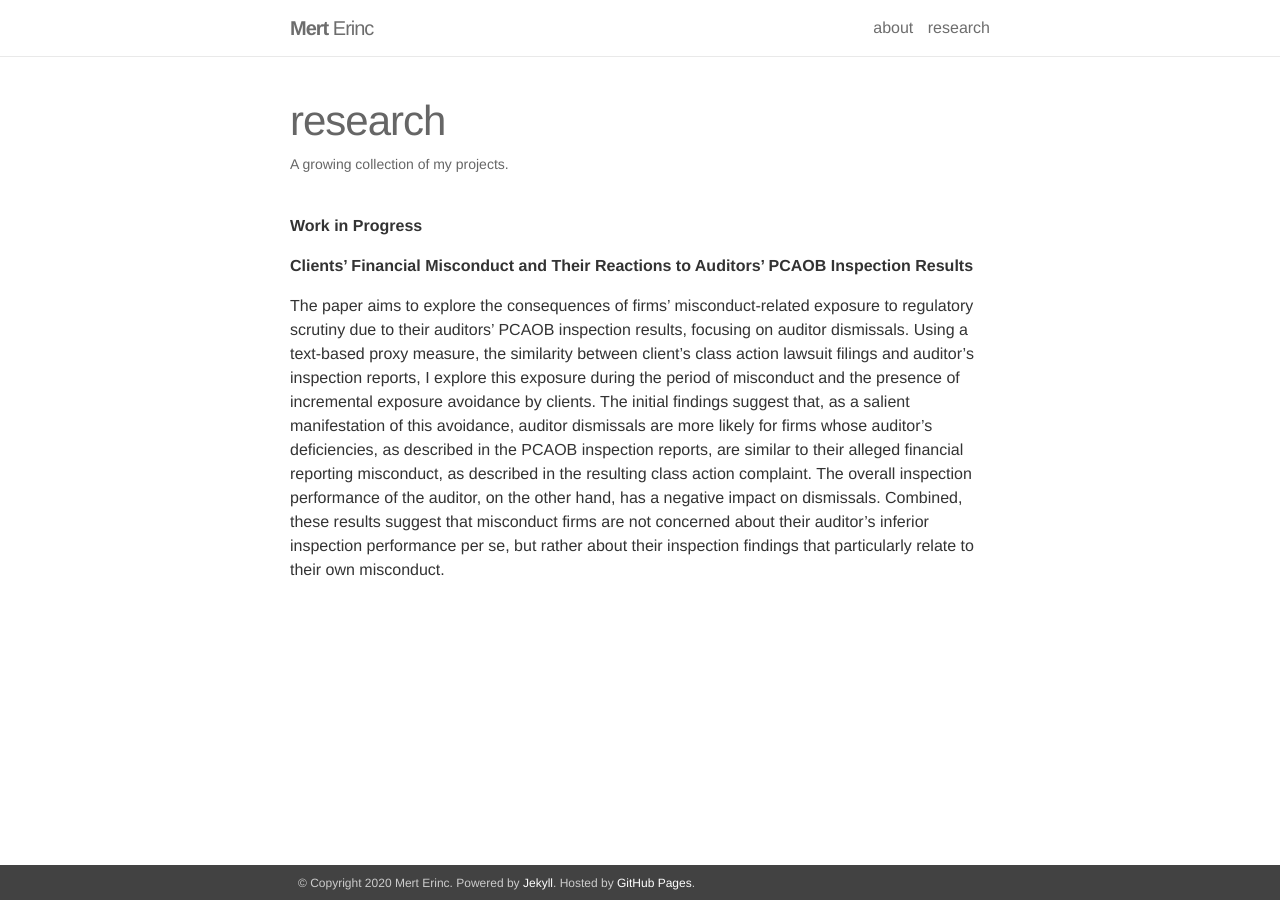
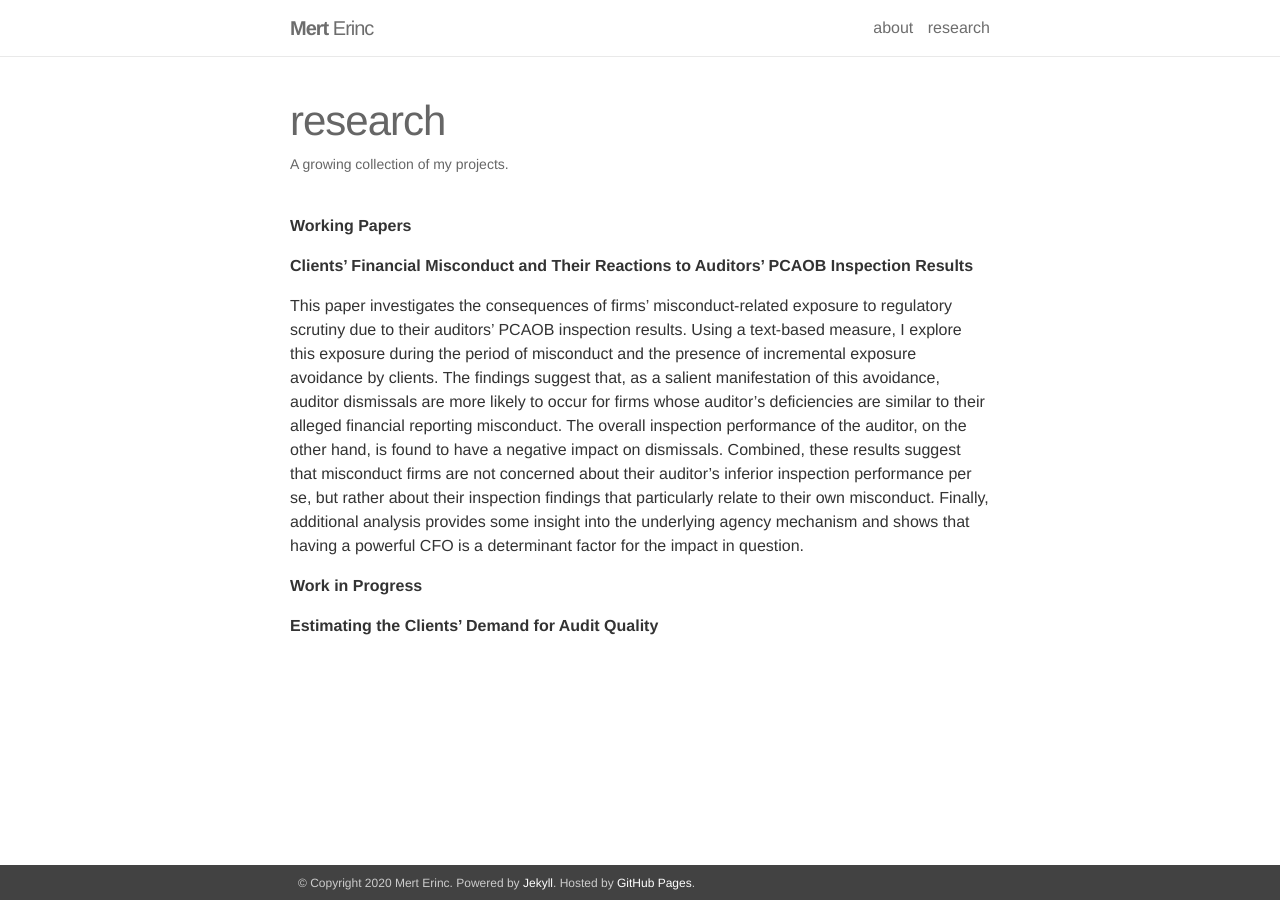
Before and after one commit to mrterinc/mrterinc.github.io, a Jekyll site: the page built from _pages/projects.md, in a window 1280 px wide. Built offline with Jekyll 4.4.1, drawn with Linux system fonts in a browser that asks for light colours.

Commit message:
Update projects.md

```diff
--- a/_pages/projects.md
+++ b/_pages/projects.md
@@ -4,8 +4,12 @@ title: research
 permalink: /research/
 description: A growing collection of my projects.
 ---
-<strong>Work in Progress</strong>
+<strong>Working Papers</strong>
 
 **Clients’ Financial Misconduct and Their Reactions to Auditors’ PCAOB Inspection Results**
 
-The paper aims to explore the consequences of firms’ misconduct-related exposure to regulatory scrutiny due to their auditors’ PCAOB inspection results, focusing on auditor dismissals. Using a text-based proxy measure, the similarity between client’s class action lawsuit filings and auditor’s inspection reports, I explore this exposure during the period of misconduct and the presence of incremental exposure avoidance by clients. The initial findings suggest that, as a salient manifestation of this avoidance, auditor dismissals are more likely for firms whose auditor’s deficiencies, as described in the PCAOB inspection reports, are similar to their alleged financial reporting misconduct, as described in the resulting class action complaint. The overall inspection performance of the auditor, on the other hand, has a negative impact on dismissals. Combined, these results suggest that misconduct firms are not concerned about their auditor’s inferior inspection performance per se, but rather about their inspection findings that particularly relate to their own misconduct.
+This paper investigates the consequences of firms’ misconduct-related exposure to regulatory scrutiny due to their auditors’ PCAOB inspection results. Using a text-based measure, I explore this exposure during the period of misconduct and the presence of incremental exposure avoidance by clients. The findings suggest that, as a salient manifestation of this avoidance, auditor dismissals are more likely to occur for firms whose auditor’s deficiencies are similar to their alleged financial reporting misconduct. The overall inspection performance of the auditor, on the other hand, is found to have a negative impact on dismissals. Combined, these results suggest that misconduct firms are not concerned about their auditor’s inferior inspection performance per se, but rather about their inspection findings that particularly relate to their own misconduct. Finally, additional analysis provides some insight into the underlying agency mechanism and shows that having a powerful CFO is a determinant factor for the impact in question.
+
+<strong>Work in Progress</strong>
+
+**Estimating the Clients’ Demand for Audit Quality**
```
